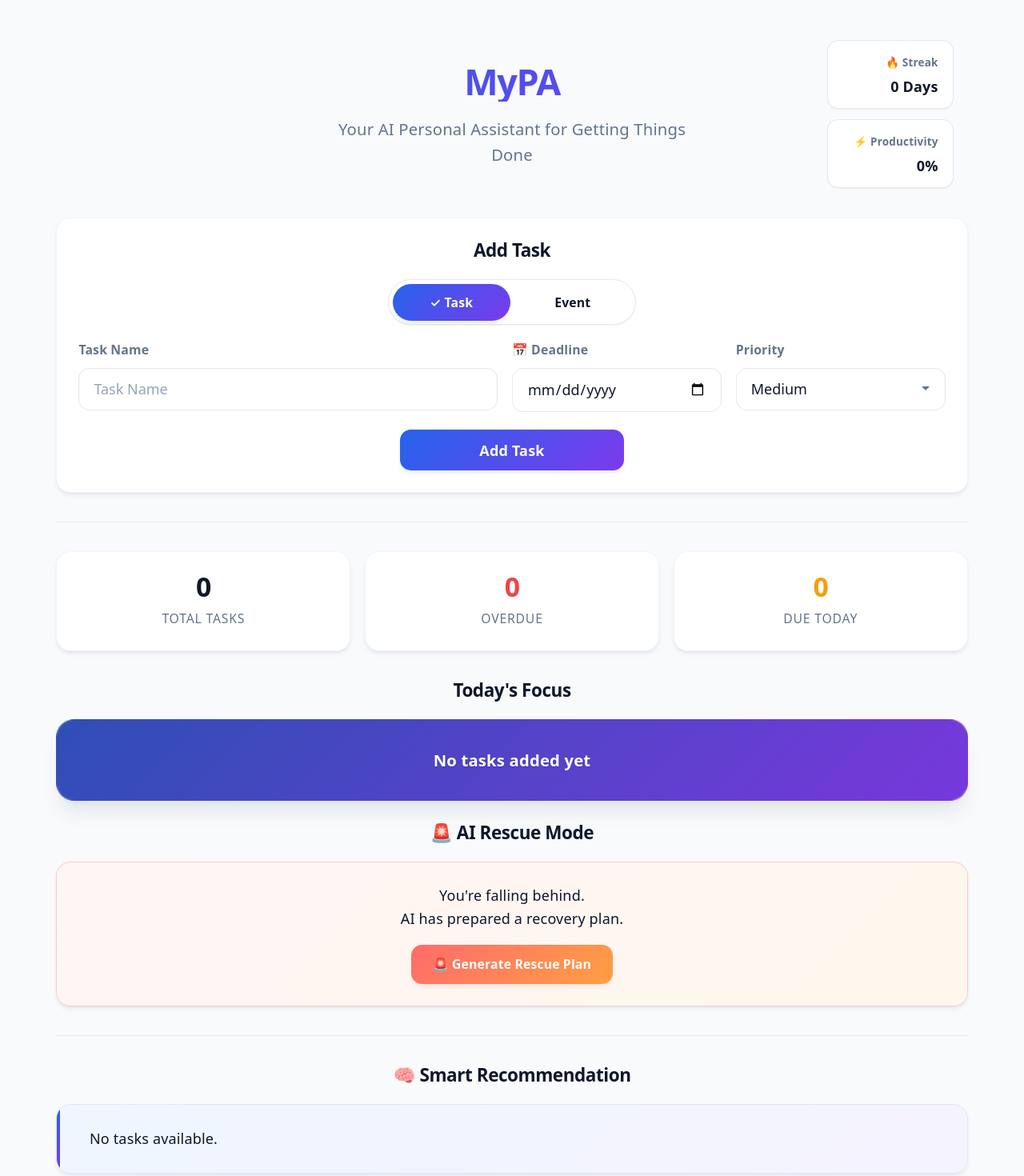
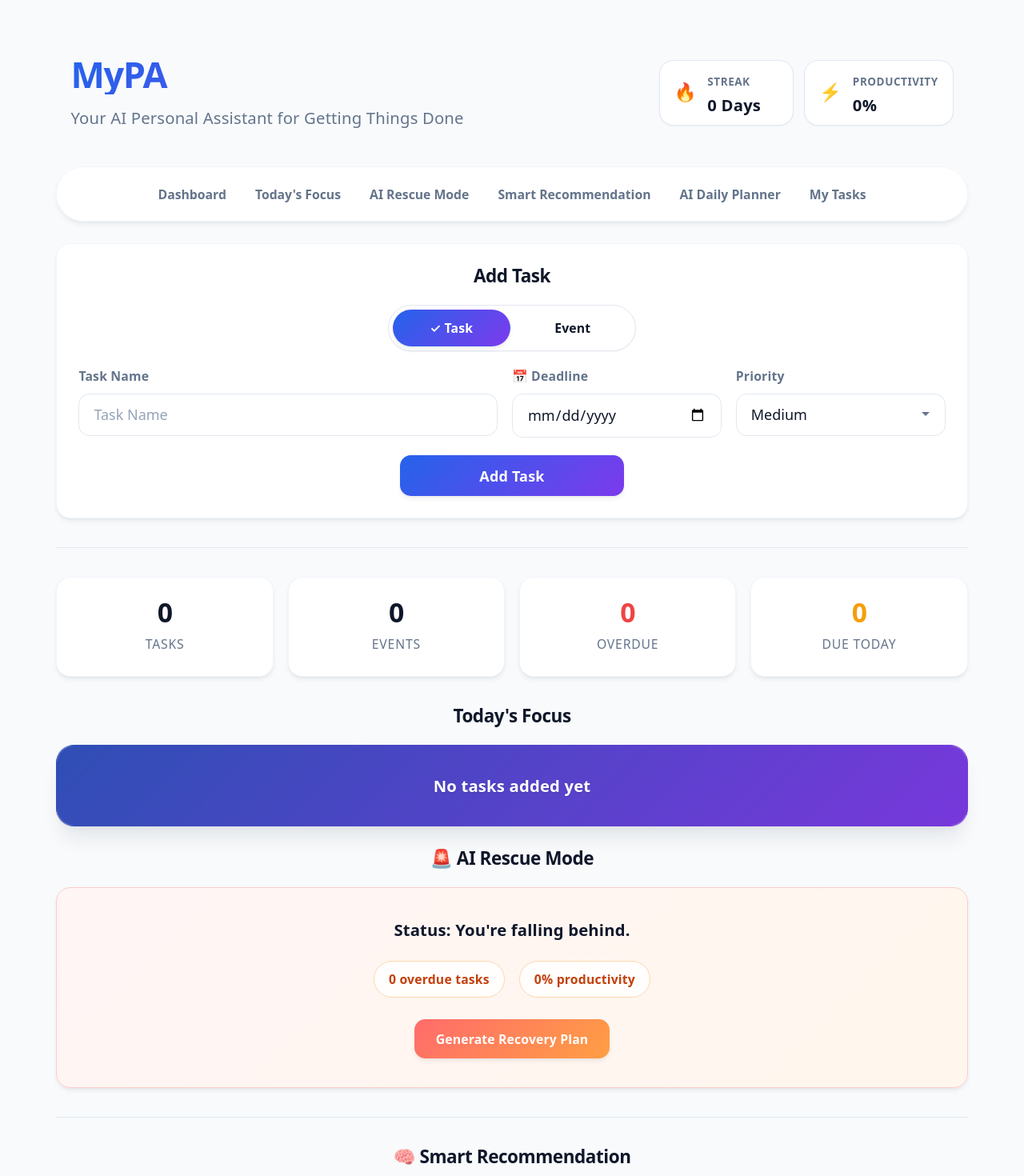
Before and after one commit to ankilabajaj/mypa, a React (Vite) app: page / in a window 1280 px wide. Shown: the top 1470 px of the page at 80% size. Built offline with nearby package versions, Linux system fonts and the light colour scheme.

Commit message:
The UI was improved and a sticky navigation bar was added at the very top

```diff
--- a/src/App.css
+++ b/src/App.css
@@ -101,69 +101,127 @@
      ============================================ */
 
   .hero {
-    padding: var(--space-10) var(--space-4) var(--space-8);
-    margin-bottom: var(--space-6);
+    padding: var(--space-8) var(--space-4) var(--space-6);
+    margin-bottom: var(--space-4);
     position: relative;
   }
 
-  .hero__stats {
-    position: absolute;
-    top: var(--space-4);
-    right: var(--space-4);
+  .hero__inner {
+    display: flex;
+    flex-wrap: wrap;
+    align-items: center;
+    justify-content: space-between;
+    gap: var(--space-6);
+    max-width: 100%;
+  }
+
+  .hero__content {
+    flex: 1 1 280px;
+    text-align: left;
+  }
+
+  .hero__widgets {
+    display: flex;
+    flex-wrap: wrap;
+    gap: var(--space-3);
+    justify-content: flex-end;
+  }
+
+  .hero__widget {
+    display: flex;
+    align-items: center;
+    gap: var(--space-3);
+    background: var(--color-surface);
+    border: 1px solid var(--color-border);
+    border-radius: var(--radius-xl);
+    padding: var(--space-3) var(--space-4);
+    box-shadow: var(--shadow-sm);
+    min-width: 130px;
+  }
+
+  .hero__widget-icon {
+    font-size: var(--font-size-xl);
+    line-height: 1;
+  }
+
+  .hero__widget-body {
     display: flex;
     flex-direction: column;
-    align-items: flex-end;
-    gap: var(--space-3);
-    text-align: right;
-  }
-
-  .hero__stat-card {
-    background: var(--color-surface);
-    border: 1px solid var(--color-border);
-    border-radius: var(--radius-lg);
-    padding: var(--space-3) var(--space-4);
-    box-shadow: var(--shadow-sm);
-    min-width: 120px;
-    display: flex;
-    flex-direction: column;
-    align-items: flex-end;
+    align-items: flex-start;
     gap: var(--space-1);
   }
 
-  .hero__stat-label {
+  .hero__widget-label {
     font-size: var(--font-size-xs);
     font-weight: 600;
     color: var(--color-text-secondary);
-    white-space: nowrap;
+    text-transform: uppercase;
+    letter-spacing: 0.04em;
   }
 
-  .hero__stat-value {
-    font-size: var(--font-size-base);
+  .hero__widget-value {
+    font-size: var(--font-size-lg);
     font-weight: 700;
     color: var(--color-text-primary);
-    white-space: nowrap;
+    line-height: 1.1;
+  }
+
+  .sticky-nav {
+    position: sticky;
+    top: 0;
+    z-index: 100;
+    display: flex;
+    flex-wrap: wrap;
+    justify-content: center;
+    gap: var(--space-2);
+    padding: var(--space-3) var(--space-4);
+    margin-bottom: var(--space-6);
+    background: rgba(255, 255, 255, 0.92);
+    backdrop-filter: blur(8px);
+    border: 1px solid var(--color-border-light);
+    border-radius: var(--radius-full);
+    box-shadow: var(--shadow-md);
+  }
+
+  .sticky-nav__link {
+    border: none;
+    background: transparent;
+    color: var(--color-text-secondary);
+    font-size: var(--font-size-sm);
+    font-weight: 600;
+    font-family: var(--font-sans);
+    padding: var(--space-2) var(--space-3);
+    border-radius: var(--radius-full);
+    cursor: pointer;
+    transition: background var(--transition-fast), color var(--transition-fast);
+  }
+
+  .sticky-nav__link:hover {
+    background: #eff6ff;
+    color: var(--color-primary);
   }
 
   .hero__title {
     font-size: var(--font-size-4xl);
     font-weight: 800;
     letter-spacing: -0.03em;
-    margin: 0 0 var(--space-4);
+    margin: 0 0 var(--space-3);
     background: var(--gradient-hero);
     background-size: 200% auto;
     -webkit-background-clip: text;
     background-clip: text;
     -webkit-text-fill-color: transparent;
     line-height: 1.1;
+    text-align: left;
   }
 
   .hero__subtitle {
     color: var(--color-text-secondary);
     font-size: var(--font-size-lg);
     margin: 0;
-    max-width: 480px;
-    margin-inline: auto;
+    max-width: 520px;
     line-height: 1.6;
+    text-align: left;
   }
 
   /* ============================================
@@ -387,7 +445,7 @@
 
   .stats-grid {
     display: grid;
-    grid-template-columns: repeat(3, minmax(0, 1fr));
+    grid-template-columns: repeat(4, minmax(0, 1fr));
     gap: var(--space-4);
     margin-bottom: var(--space-8);
     width: 100%;
@@ -481,6 +539,65 @@
     z-index: 1;
     line-height: 1.5;
     text-shadow: 0 1px 2px rgba(0, 0, 0, 0.15);
+  }
+
+  .focus-card__heading {
+    color: rgba(255, 255, 255, 0.9);
+    font-size: var(--font-size-sm);
+    font-weight: 600;
+    text-transform: uppercase;
+    letter-spacing: 0.06em;
+    margin: 0;
+    position: relative;
+    z-index: 1;
+  }
+
+  .focus-card__task-name {
+    color: #ffffff;
+    font-size: var(--font-size-xl);
+    font-weight: 700;
+    margin: 0;
+    position: relative;
+    z-index: 1;
+    line-height: 1.4;
+    text-shadow: 0 1px 2px rgba(0, 0, 0, 0.15);
+  }
+
+  .focus-card__detail {
+    color: rgba(255, 255, 255, 0.92);
+    font-size: var(--font-size-base);
+    font-weight: 500;
+    margin: 0;
+    position: relative;
+    z-index: 1;
+  }
+
+  .focus-card__view-btn {
+    position: relative;
+    z-index: 1;
+    margin-top: var(--space-2);
+    background: rgba(255, 255, 255, 0.95);
+    color: var(--color-primary);
+    border: none;
+  }
+
+  .focus-card__view-btn:hover {
+    background: #ffffff;
+  }
+
+  .daily-planner-section {
+    display: flex;
+    flex-direction: column;
+    gap: var(--space-5);
+  }
+
+  .daily-planner-card {
+    margin-bottom: 0;
+  }
+
+  .daily-planner-button {
+    align-self: center;
+    margin-top: var(--space-2);
   }
 
   /* ============================================
@@ -668,6 +785,22 @@
     box-shadow: 0 0 0 4px rgba(37, 99, 235, 0.15), var(--shadow-xl);
   }
 
+  .task-card--highlighted {
+    animation: task-highlight 2s ease;
+    box-shadow: 0 0 0 4px rgba(37, 99, 235, 0.35), var(--shadow-xl);
+    border-color: var(--color-primary);
+  }
+
+  @keyframes task-highlight {
+    0%,
+    100% {
+      box-shadow: 0 0 0 4px rgba(37, 99, 235, 0.35), var(--shadow-xl);
+    }
+    50% {
+      box-shadow: 0 0 0 6px rgba(37, 99, 235, 0.5), var(--shadow-xl);
+    }
+  }
+
   .task-card--completed {
     opacity: 0.65;
   }
@@ -851,7 +984,7 @@
 
   @media (max-width: 767px) {
     .stats-grid {
-      grid-template-columns: repeat(3, minmax(0, 1fr));
+      grid-template-columns: repeat(2, minmax(0, 1fr));
       gap: var(--space-3);
     }
 
@@ -878,25 +1011,38 @@
       padding: var(--space-8) var(--space-2) var(--space-6);
     }
 
+    .hero__inner {
+      flex-direction: column;
+      align-items: stretch;
+    }
+
+    .hero__content {
+      text-align: center;
+    }
+
     .hero__title {
       font-size: var(--font-size-3xl);
+      text-align: center;
     }
 
-    .hero__stats {
-      position: static;
-      flex-direction: row;
+    .hero__widgets {
       justify-content: center;
-      flex-wrap: wrap;
-      margin-bottom: var(--space-4);
-    }
-
-    .hero__stat-card {
-      align-items: center;
-      min-width: 110px;
     }
 
     .hero__subtitle {
       font-size: var(--font-size-base);
+      text-align: center;
+      margin-inline: auto;
+    }
+
+    .sticky-nav {
+      border-radius: var(--radius-xl);
+      padding: var(--space-2);
+    }
+
+    .sticky-nav__link {
+      font-size: var(--font-size-xs);
+      padding: var(--space-2);
     }
 
     .card {
@@ -959,7 +1105,7 @@
     background: linear-gradient(135deg, #fff5f5 0%, #fff7ed 100%);
     border: 1px solid #fecaca;
     border-radius: var(--radius-xl);
-    padding: var(--space-6);
+    padding: var(--space-8) var(--space-6);
     box-shadow: var(--shadow-md);
     text-align: center;
   }
@@ -975,6 +1121,30 @@
     line-height: 1.6;
     margin: 0 0 var(--space-4);
     white-space: pre-wrap;
+  }
+
+  .rescue-text--status {
+    font-weight: 700;
+    font-size: var(--font-size-lg);
+    margin-bottom: var(--space-5);
+  }
+
+  .rescue-card__stats {
+    display: flex;
+    flex-wrap: wrap;
+    justify-content: center;
+    gap: var(--space-4);
+    margin-bottom: var(--space-6);
+  }
+
+  .rescue-card__stat {
+    background: rgba(255, 255, 255, 0.85);
+    border: 1px solid #fed7aa;
+    border-radius: var(--radius-full);
+    padding: var(--space-2) var(--space-4);
+    font-size: var(--font-size-sm);
+    font-weight: 600;
+    color: #c2410c;
   }
 
   .rescue-card__plan {
--- a/src/App.jsx
+++ b/src/App.jsx
@@ -74,6 +74,7 @@ function App() {
   const [rescuePlan, setRescuePlan] = useState("");
   const [rescueVisible, setRescueVisible] = useState(false);
   const [rescueLoading, setRescueLoading] = useState(false);
+  const [highlightedTaskId, setHighlightedTaskId] = useState(null);
 
   useEffect(() => {
     const savedTasks = (JSON.parse(localStorage.getItem("tasks")) || []).map(
@@ -365,16 +366,13 @@ function App() {
     Low: 2,
   };
 
-  const getSortGroup = (item) => {
-    if (isEvent(item)) return item.completed ? 3 : 1;
-    if (item.completed) return 2;
-    return 0;
-  };
+  const sortedTasks = [...filteredTasks].sort((a, b) => {
+    if (a.completed !== b.completed) {
+      return a.completed ? 1 : -1;
+    }
 
-  const sortedTasks = [...filteredTasks].sort((a, b) => {
-    const groupA = getSortGroup(a);
-    const groupB = getSortGroup(b);
-    if (groupA !== groupB) return groupA - groupB;
+    const dateDiff = new Date(getItemDate(a)) - new Date(getItemDate(b));
+    if (dateDiff !== 0) return dateDiff;
 
     if (!a.completed && !b.completed && isTask(a) && isTask(b)) {
       if (priorityOrder[a.priority] !== priorityOrder[b.priority]) {
@@ -382,7 +380,7 @@ function App() {
       }
     }
 
-    return new Date(getItemDate(a)) - new Date(getItemDate(b));
+    return 0;
   });
 
   const overdueCount = tasks.filter(
@@ -417,24 +415,91 @@ function App() {
     }
   };
 
+  const scrollToSection = (id) => {
+    document.getElementById(id)?.scrollIntoView({ behavior: "smooth" });
+  };
+
+  const getDueInText = (deadline) => {
+    const today = new Date();
+    const due = new Date(deadline);
+    const diff = Math.ceil((due - today) / (1000 * 60 * 60 * 24));
+
+    if (diff < 0) {
+      const days = Math.abs(diff);
+      return `Overdue by ${days} day${days === 1 ? "" : "s"}`;
+    }
+    if (diff === 0) return "Due today";
+    return `Due in ${diff} day${diff === 1 ? "" : "s"}`;
+  };
+
+  const getPriorityLabel = (priority) =>
+    priority === "High" ? "Highest Priority" : `${priority} Priority`;
+
+  const scrollToTask = (id) => {
+    const element = document.getElementById(`task-${id}`);
+    if (!element) return;
+
+    element.scrollIntoView({ behavior: "smooth", block: "center" });
+    setHighlightedTaskId(id);
+    setTimeout(() => setHighlightedTaskId(null), 2000);
+  };
+
+  const taskCount = tasks.filter((t) => isTask(t) && !t.completed).length;
+  const eventCount = tasks.filter((t) => isEvent(t) && !t.completed).length;
+  const dueTodayCount = tasks.filter(
+    (t) =>
+      isTask(t) && !t.completed && getStatus(t.deadline) === "DUE TODAY"
+  ).length;
+
   return (
     <div className="dashboard">
       <header className="hero">
-        <div className="hero__stats">
-          <div className="hero__stat-card">
-            <span className="hero__stat-label">🔥 Streak</span>
-            <span className="hero__stat-value">{streak} Days</span>
+        <div className="hero__inner">
+          <div className="hero__content">
+            <h1 className="hero__title">MyPA</h1>
+            <p className="hero__subtitle">
+              Your AI Personal Assistant for Getting Things Done
+            </p>
           </div>
-          <div className="hero__stat-card">
-            <span className="hero__stat-label">⚡ Productivity</span>
-            <span className="hero__stat-value">{productivityScore}%</span>
+
+          <div className="hero__widgets">
+            <div className="hero__widget">
+              <span className="hero__widget-icon">🔥</span>
+              <div className="hero__widget-body">
+                <span className="hero__widget-label">Streak</span>
+                <span className="hero__widget-value">{streak} Days</span>
+              </div>
+            </div>
+            <div className="hero__widget">
+              <span className="hero__widget-icon">⚡</span>
+              <div className="hero__widget-body">
+                <span className="hero__widget-label">Productivity</span>
+                <span className="hero__widget-value">{productivityScore}%</span>
+              </div>
+            </div>
           </div>
         </div>
-        <h1 className="hero__title">MyPA</h1>
-        <p className="hero__subtitle">
-          Your AI Personal Assistant for Getting Things Done
-        </p>
       </header>
+
+      <nav className="sticky-nav" aria-label="Page sections">
+        {[
+          { id: "dashboard", label: "Dashboard" },
+          { id: "focus-section", label: "Today's Focus" },
+          { id: "rescue-section", label: "AI Rescue Mode" },
+          { id: "smart-recommendation", label: "Smart Recommendation" },
+          { id: "daily-planner", label: "AI Daily Planner" },
+          { id: "tasks-section", label: "My Tasks" },
+        ].map(({ id, label }) => (
+          <button
+            key={id}
+            type="button"
+            className="sticky-nav__link"
+            onClick={() => scrollToSection(id)}
+          >
+            {label}
+          </button>
+        ))}
+      </nav>
 
       <section className="card task-form-card">
         <h2 className="section-title">Add Task</h2>
@@ -599,64 +664,80 @@ function App() {
 
       <hr className="divider" />
 
-      <section className="stats-grid">
+      <section id="dashboard" className="stats-grid">
         <div className="stat-card">
-          <h3 className="stat-card__number">
-            {tasks.filter((t) => isTask(t) && !t.completed).length}
-          </h3>
-          <p className="stat-card__label">Total Tasks</p>
+          <h3 className="stat-card__number">{taskCount}</h3>
+          <p className="stat-card__label">Tasks</p>
+        </div>
+
+        <div className="stat-card">
+          <h3 className="stat-card__number">{eventCount}</h3>
+          <p className="stat-card__label">Events</p>
         </div>
 
         <div className="stat-card">
           <h3 className="stat-card__number stat-card__number--danger">
-            {
-              tasks.filter(
-                (t) =>
-                  isTask(t) &&
-                  !t.completed &&
-                  getStatus(t.deadline) === "OVERDUE"
-              ).length
-            }
+            {overdueCount}
           </h3>
           <p className="stat-card__label">Overdue</p>
         </div>
 
         <div className="stat-card">
           <h3 className="stat-card__number stat-card__number--warning">
-            {
-              tasks.filter(
-                (t) =>
-                  isTask(t) &&
-                  !t.completed &&
-                  getStatus(t.deadline) === "DUE TODAY"
-              ).length
-            }
+            {dueTodayCount}
           </h3>
           <p className="stat-card__label">Due Today</p>
         </div>
       </section>
 
-      <section className="focus-section">
+      <section id="focus-section" className="focus-section">
         <h2 className="section-title">Today's Focus</h2>
 
         <div className="focus-card">
-          {topTask && <div className="focus-card__icon">🎯</div>}
-          <strong className="focus-card__text">
-            {topTask ? `Focus on: ${getTitle(topTask)}` : "No tasks added yet"}
-          </strong>
+          {topTask ? (
+            <>
+              <div className="focus-card__icon">🎯</div>
+              <p className="focus-card__heading">Today's Focus</p>
+              <strong className="focus-card__task-name">
+                Complete {getTitle(topTask)}
+              </strong>
+              <p className="focus-card__detail">
+                {getPriorityLabel(topTask.priority)}
+              </p>
+              <p className="focus-card__detail">
+                {getDueInText(topTask.deadline)}
+              </p>
+              <button
+                type="button"
+                className="btn btn-secondary focus-card__view-btn"
+                onClick={() => scrollToTask(topTask.id)}
+              >
+                View Task
+              </button>
+            </>
+          ) : (
+            <strong className="focus-card__text">No tasks added yet</strong>
+          )}
         </div>
       </section>
 
-      <section className="rescue-section">
+      <section id="rescue-section" className="rescue-section">
         <h2 className="section-title rescue-title">🚨 AI Rescue Mode</h2>
 
         {rescueNeeded ? (
           <div className="rescue-card">
-            <p className="rescue-text">
-              You're falling behind.
-              <br />
-              AI has prepared a recovery plan.
+            <p className="rescue-text rescue-text--status">
+              Status: You're falling behind.
             </p>
+
+            <div className="rescue-card__stats">
+              <span className="rescue-card__stat">
+                {overdueCount} overdue task{overdueCount === 1 ? "" : "s"}
+              </span>
+              <span className="rescue-card__stat">
+                {productivityScore}% productivity
+              </span>
+            </div>
 
             <button
               onClick={handleRescuePlan}
@@ -667,9 +748,9 @@ function App() {
                 ? "Generating..."
                 : rescuePlan
                   ? rescueVisible
-                    ? "🙈 Hide Rescue Plan"
-                    : "👀 Show Rescue Plan"
-                  : "🚨 Generate Rescue Plan"}
+                    ? "Hide Recovery Plan"
+                    : "Regenerate Recovery Plan"
+                  : "Generate Recovery Plan"}
             </button>
 
             {rescueVisible && rescuePlan && (
@@ -695,7 +776,7 @@ function App() {
 
       {recommendation && (
         <>
-          <section className="recommendation-section">
+          <section id="smart-recommendation" className="recommendation-section">
             <h2 className="section-title">🧠 Smart Recommendation</h2>
 
             <div className="recommendation-card">
@@ -707,12 +788,19 @@ function App() {
         </>
       )}
 
-      <section className="recommendation-section">
+      <section id="daily-planner" className="recommendation-section daily-planner-section">
         <h2 className="section-title">✨ AI Daily Planner</h2>
+
+        {dailyPlan && (
+          <div className="recommendation-card daily-planner-card">
+            <strong>Generated Daily Plan</strong>
+            <pre className="recommendation-card__text">{dailyPlan}</pre>
+          </div>
+        )}
 
         <button
           onClick={handleGeneratePlan}
-          className="btn btn-primary"
+          className="btn btn-primary daily-planner-button"
           disabled={planLoading}
         >
           {planLoading
@@ -721,18 +809,11 @@ function App() {
               ? "🔄 Regenerate Plan"
               : "✨ Generate Today's Plan"}
         </button>
-
-        {dailyPlan && (
-          <div className="recommendation-card">
-            <strong>Generated Daily Plan</strong>
-            <pre className="recommendation-card__text">{dailyPlan}</pre>
-          </div>
-        )}
       </section>
 
       <hr className="divider" />
 
-      <section className="tasks-section">
+      <section id="tasks-section" className="tasks-section">
         <input
           type="text"
           placeholder="🔍 Search tasks or events..."
@@ -777,11 +858,12 @@ function App() {
             isEvent(t) ? (
               <div
                 key={t.id}
-                className={`task-card event-card${t.completed ? " task-card--completed" : ""}`}
+                id={`task-${t.id}`}
+                className={`task-card event-card${t.completed ? " task-card--completed" : ""}${highlightedTaskId === t.id ? " task-card--highlighted" : ""}`}
               >
                 <div className="task-card__header">
                   <span className="item-type-badge item-type-badge--event">EVENT</span>
-                  <h3 className="task-card__title">🎉 {getTitle(t)}</h3>
+                  <h3 className="task-card__title">{getTitle(t)}</h3>
                 </div>
                 <p className="task-card__meta">📅 {formatEventDate(t.eventDate)}</p>
                 <p className="task-card__meta">
@@ -810,7 +892,8 @@ function App() {
             ) : (
               <div
                 key={t.id}
-                className={`task-card${topTask?.id === t.id ? " task-card--top" : ""}${t.completed ? " task-card--completed" : ""}`}
+                id={`task-${t.id}`}
+                className={`task-card${topTask?.id === t.id ? " task-card--top" : ""}${t.completed ? " task-card--completed" : ""}${highlightedTaskId === t.id ? " task-card--highlighted" : ""}`}
               >
                 <div className="task-card__header">
                   <span className="item-type-badge item-type-badge--task">TASK</span>
```
